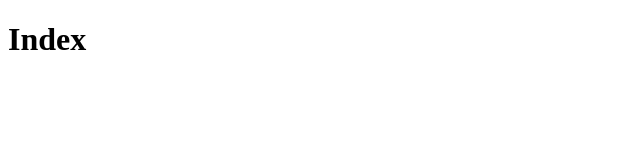
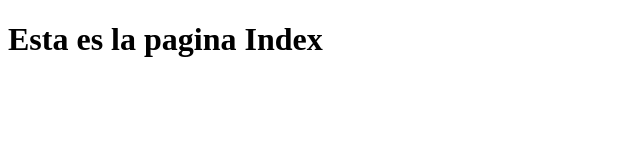
Before and after one commit to tangentkerching/g38, a plain HTML site: page index.html in a window 1280 px wide. Shown: the whole page, without its empty margins (0-640 px from the left). Drawn offline with Linux system fonts and the light colour scheme.

Commit message:
update h1 index

```diff
--- a/index.html
+++ b/index.html
@@ -7,6 +7,6 @@
 </head>
 <body>
 
-    <h1>Index</h1>
+    <h1>Esta es la pagina Index</h1>
 </body>
 </html>
```
